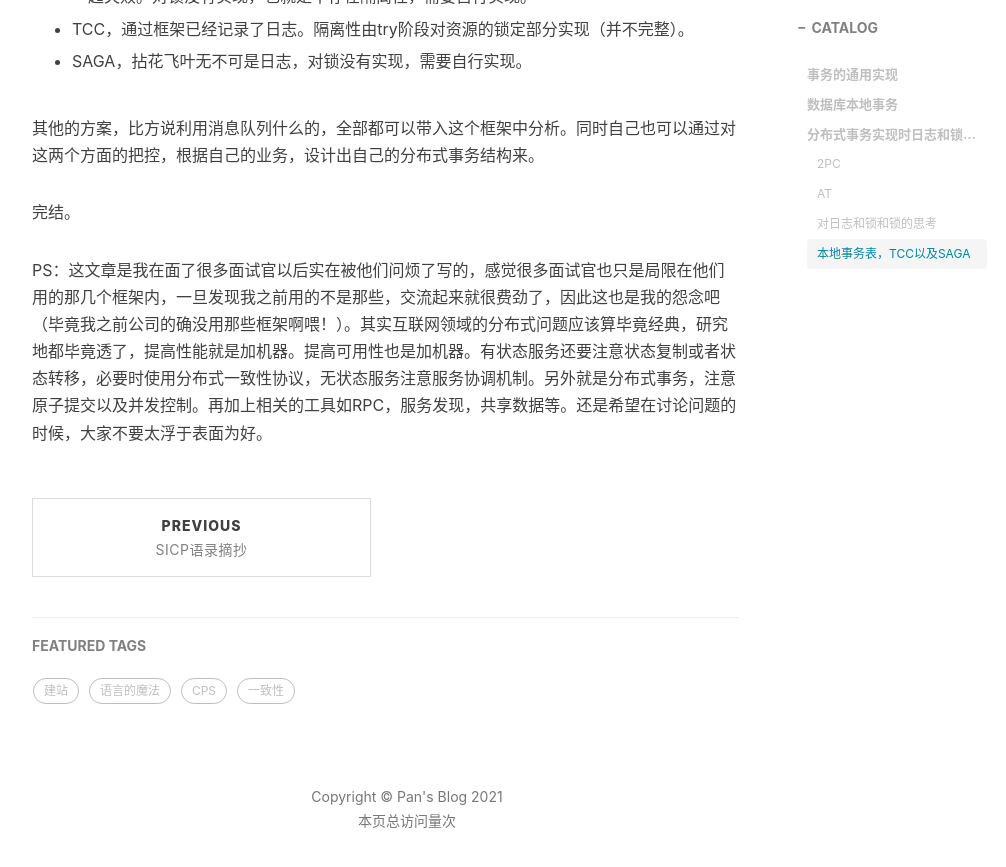
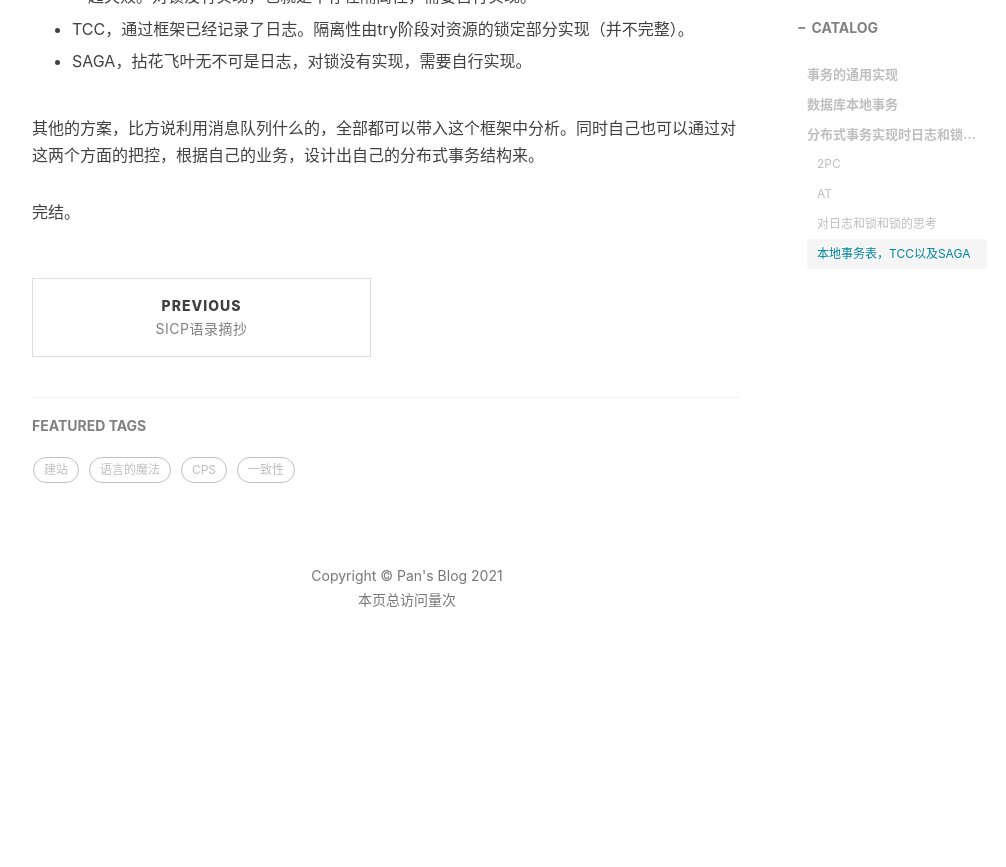
Before and after one commit to Gurepan/Gurepan.github.io, a Jekyll site: the page built from _posts/2021-01-04-distran.md, in a window 1280 px wide and 900 px high, scrolled down 3345 px. Shown: the top 867 px of the window, without its empty margins (233-1239 px from the left). Built offline with Jekyll 4.4.1, drawn with Linux system fonts in a browser that asks for light colours; nearby versions of some CDN libraries; comment, search, counter and statistics services are not loaded; after the commit the page ends 4049 px from its top, so only the background shows below that.

Commit message:
Update 2021-01-04-distran.md

```diff
--- a/_posts/2021-01-04-distran.md
+++ b/_posts/2021-01-04-distran.md
@@ -79,5 +79,3 @@ AT作为一个大而全的方案的确提供了很好的解决思路，但是人
 其他的方案，比方说利用消息队列什么的，全部都可以带入这个框架中分析。同时自己也可以通过对这两个方面的把控，根据自己的业务，设计出自己的分布式事务结构来。
 
 完结。
-
-PS：这文章是我在面了很多面试官以后实在被他们问烦了写的，感觉很多面试官也只是局限在他们用的那几个框架内，一旦发现我之前用的不是那些，交流起来就很费劲了，因此这也是我的怨念吧（毕竟我之前公司的确没用那些框架啊喂！）。其实互联网领域的分布式问题应该算毕竟经典，研究地都毕竟透了，提高性能就是加机器。提高可用性也是加机器。有状态服务还要注意状态复制或者状态转移，必要时使用分布式一致性协议，无状态服务注意服务协调机制。另外就是分布式事务，注意原子提交以及并发控制。再加上相关的工具如RPC，服务发现，共享数据等。还是希望在讨论问题的时候，大家不要太浮于表面为好。
```
